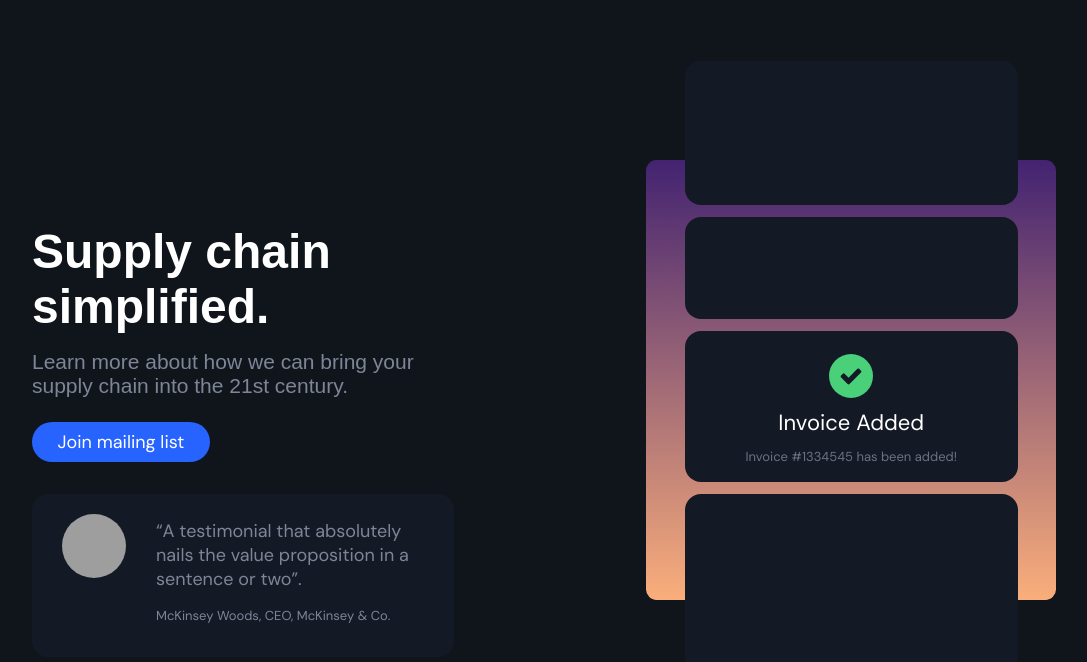
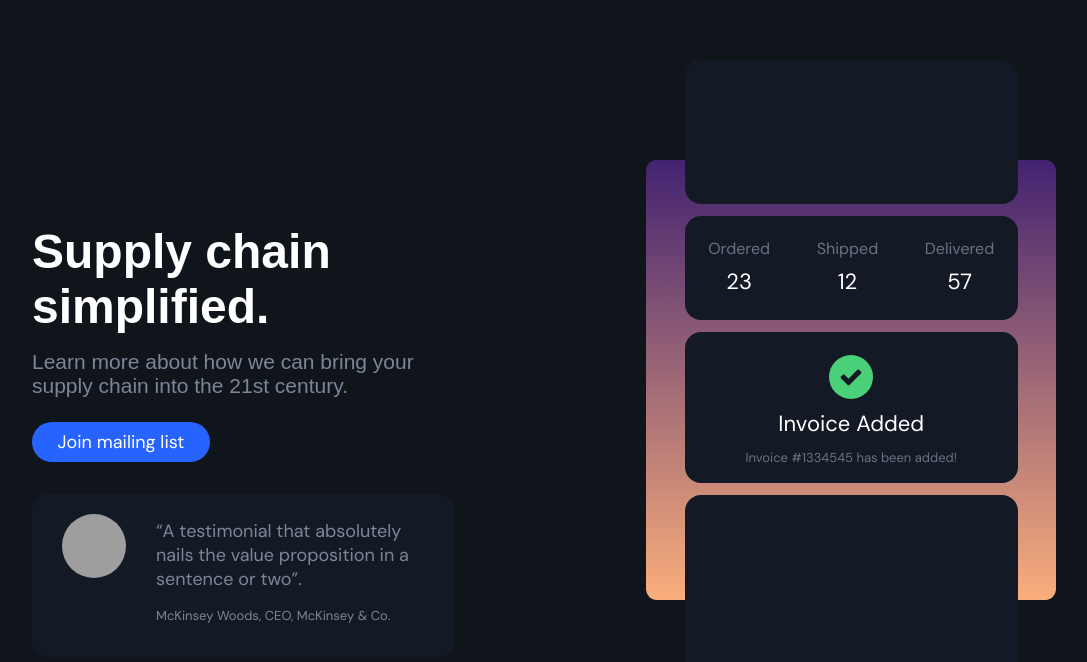
Before and after one commit to rayanwaked/procure-project, a React (Create React App) app: page / in a window 1280 px wide. Shown: the top 662 px of the page, without its empty margins (96-1183 px from the left). Built offline with nearby package versions, Linux system fonts and the light colour scheme; grey boxes are pictures that could not be loaded.

Commit message:
Completed Hero Finance Content

```diff
--- a/src/pages/landing/landing.css
+++ b/src/pages/landing/landing.css
@@ -189,7 +189,32 @@ body {
 
 /* Hero Finance and Elements */
 #HeroFinance {
+    display: flex;
+    flex-direction: row;
+    justify-content: space-around;
+}
 
+#HeroFinanceContent {
+    margin-top: 12px;
+
+    display: flex;
+    flex-direction: column;
+}
+
+.HeroFinanceLargeText {
+    font-size: 22px;
+    font-family: 'DM Sans', regular, sans-serif;
+    color: #FFFFFF;
+}
+
+.HeroFinanceSmallText {
+    margin-top: 10px;
+    margin-bottom: -14px;
+    text-align: left;
+
+    font-size: 16px;
+    font-family: 'DM Sans', regular, sans-serif;
+    color: #6A7183;
 }
 
 /* Hero Invoice Paid and Elements */
--- a/src/pages/landing/landing.tsx
+++ b/src/pages/landing/landing.tsx
@@ -67,7 +67,20 @@ export default function Landing() {
 
                     <div className="HeroBackdropContent"
                          id="HeroFinance"
-                         style={{height: "12vh", minHeight: "102px"}}>
+                         style={{height: "12vh", minHeight: "104px"}}>
+
+                        <div id="HeroFinanceContent">
+                            <p className="HeroFinanceSmallText">Ordered</p>
+                            <p className="HeroFinanceLargeText">23</p>
+                        </div>
+                        <div id="HeroFinanceContent">
+                            <p className="HeroFinanceSmallText">Shipped</p>
+                            <p className="HeroFinanceLargeText">12</p>
+                        </div>
+                        <div id="HeroFinanceContent">
+                            <p className="HeroFinanceSmallText">Delivered</p>
+                            <p className="HeroFinanceLargeText">57</p>
+                        </div>
 
                     </div>
 
--- a/src/pages/landing/mobilelanding.css
+++ b/src/pages/landing/mobilelanding.css
@@ -1,4 +1,4 @@
-@media (max-width: 900px) {
+@media (max-width: 1000px) {
 
     /* General Landing Page Layout */
     .Landing {
@@ -65,4 +65,16 @@
         width: 85%;
         background: #141A25;
     }
+
+    .HeroFinanceLargeText {
+        margin-top: 20px;
+
+        font-size: 18px;
+    }
+
+    .HeroFinanceSmallText {
+        margin-top: 16px;
+
+        font-size: 12px;
+    }
 }
```
